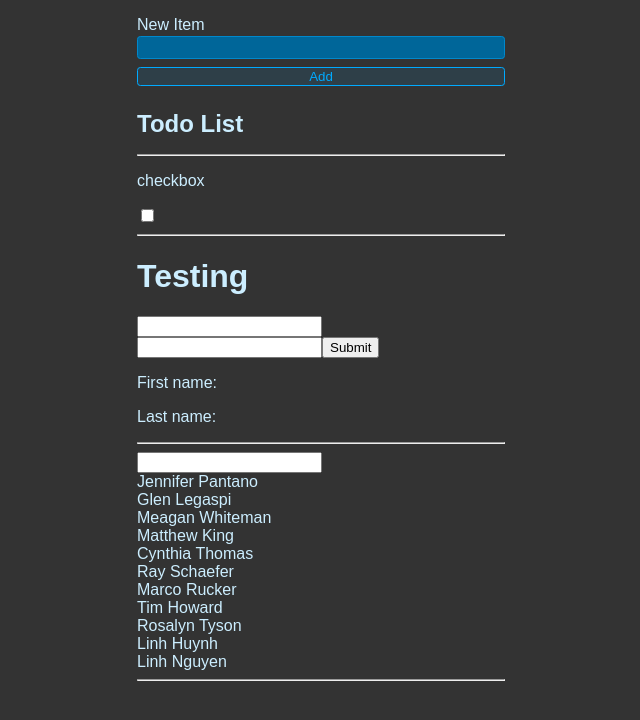
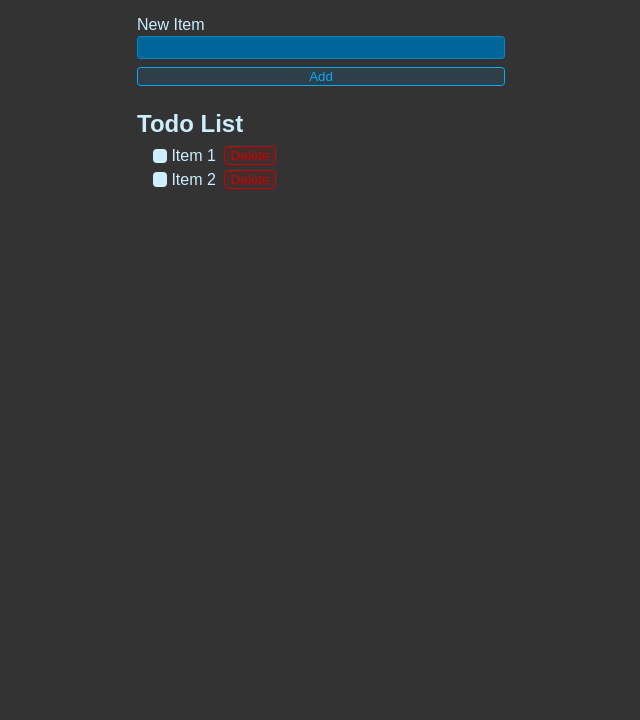
Before and after one commit to linh2020/react-todo-list, a React (Vite) app: page / in a window 1280 px wide. Shown: the top 720 px of the page, without its empty margins (319-959 px from the left). Built offline with nearby package versions, Linux system fonts and the light colour scheme.

Commit message:
Todo List Fixed 1

```diff
--- a/src/App.jsx
+++ b/src/App.jsx
@@ -3,37 +3,11 @@ import "./styles.css";
 
 export default function App() {
   const [newItem, setNewItem] = useState("");
-  const [todos, setTodos] = useState([]);
 
   function handleSubmit(e) {
     e.preventDefault();
 
-    setTodos((currentTodos) => {
-      return [
-        ...currentTodos,
-        { id: crypto.randomUUID(), title: newItem, completed: false },
-      ];
-    });
-
-    setNewItem("");
   }
-
-  // function toggleTodo(id, completed) {
-  //   setTodos((currentTodos) => {
-  //     return currentTodos.map((todo) => {
-  //       if (todo.id === id) {
-  //         return { ...todo, completed };
-  //       }
-
-  //       return todo;
-  //     });
-  //   });
-  // }
-
-  // function toggleTodo(id, completed) {
-  //   console.log(todos);
-  //   console.log(id, " ", completed);
-  // }
 
   return (
     <>
@@ -49,44 +23,23 @@ export default function App() {
         </div>
         <button className="btn">Add</button>
       </form>
+      {/* Todo List */}
       <h1 className="header">Todo List</h1>
       <ul className="list">
-        {todos.map((todo) => {
-          console.log(todos);
-
-          return (
-            <li key={todo.id}>
-              <label htmlFor="a">
-                <input type="checkbox" name="a" />
-                {todo.title + " - " + todo.id}
-              </label>
-              <button>Delete</button>
-            </li>
-          );
-        })}
-
-        {/* {todos.map((todo) => {
-          return (
-            <li key={todo.id}>
-              <label>
-                <input
-                  type="checkbox"
-                  onChange={(e) => toggleTodo(todo.id, e.target.checked)}
-                />
-                {todo.title}
-              </label>
-              <button className="btn btn-danger">Delete</button>
-            </li>
-          );
-        })} */}
-
-        {/* <li>
+        <li>
           <label>
             <input type="checkbox" />
             Item 1
           </label>
           <button className="btn btn-danger">Delete</button>
-        </li> */}
+        </li>
+        <li>
+          <label>
+            <input type="checkbox" />
+            Item 2
+          </label>
+          <button className="btn btn-danger">Delete</button>
+        </li>
       </ul>
     </>
   );
--- a/src/main.jsx
+++ b/src/main.jsx
@@ -8,7 +8,7 @@ ReactDOM.createRoot(document.getElementById("root")).render(
   // <React.StrictMode>
   <>
     <App />
-    <Testing />
+    {/* <Testing /> */}
   </>
 
   // </React.StrictMode>
```
